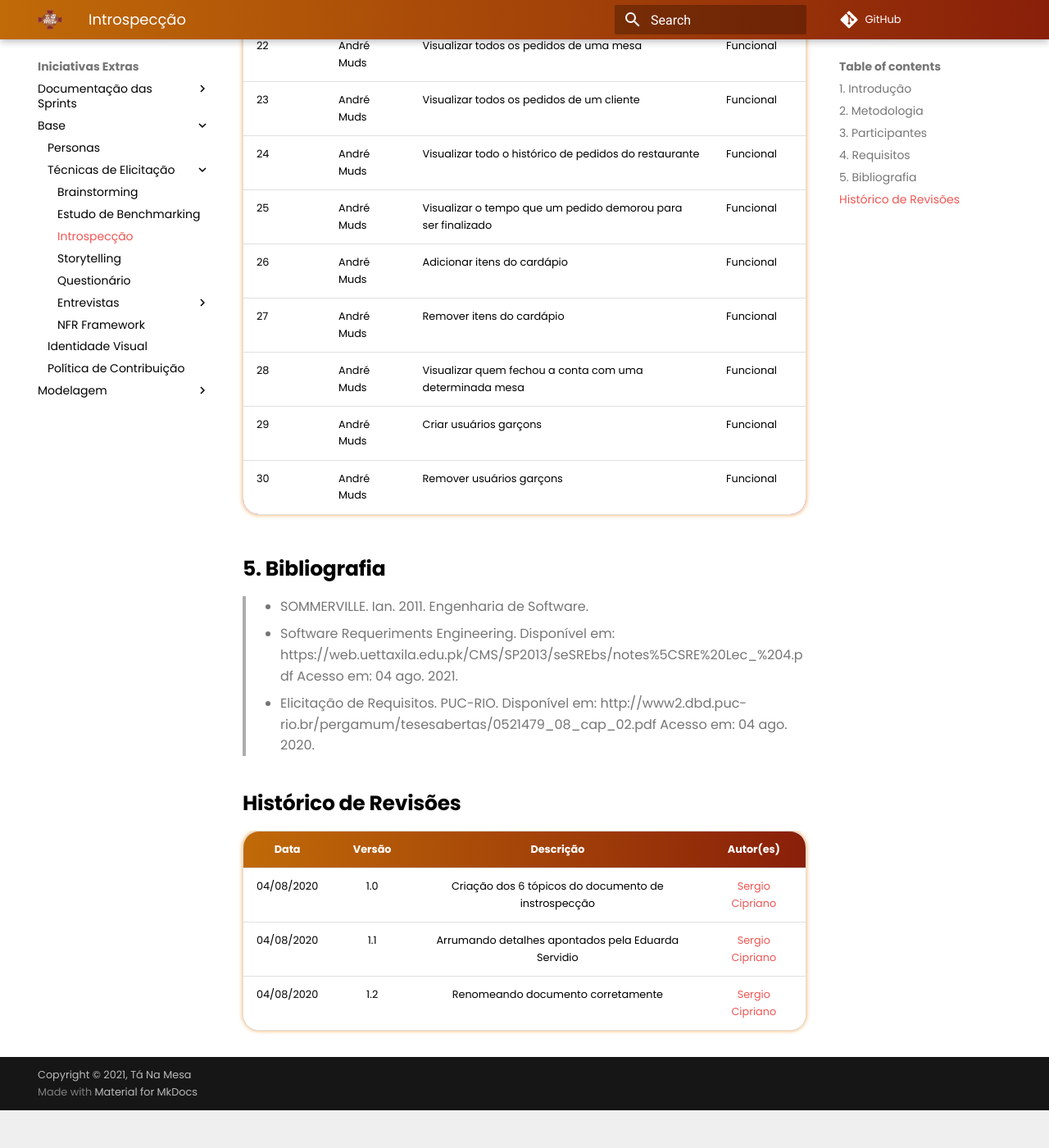
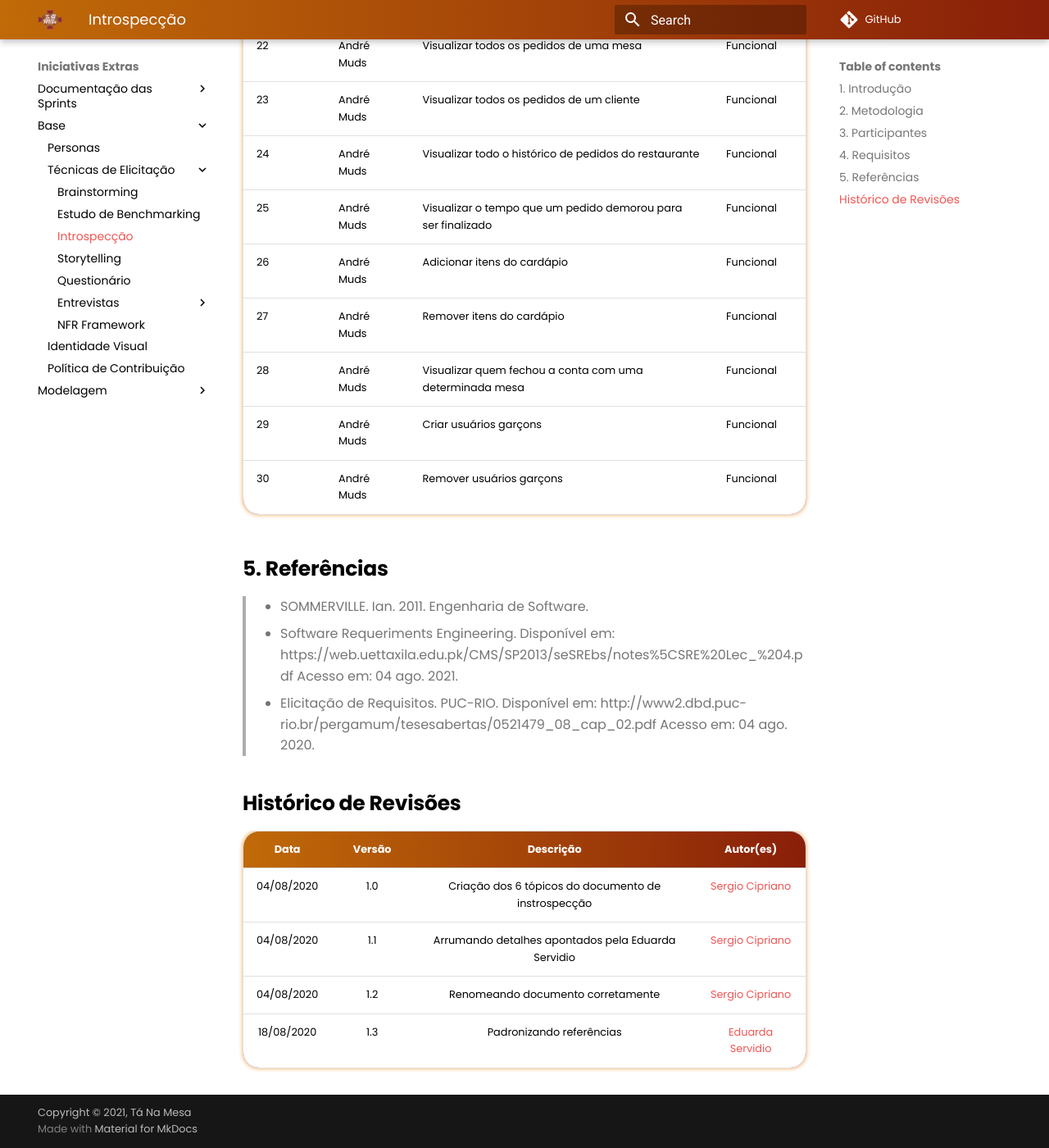
Before and after one commit to UnBArqDsw2021-1/2021.1_G02_TaNaMesa_docs, an MkDocs documentation site: the page built from docs/5-Extra/Base/Tecnicas-Elicitacao/Introspeccao.md, in a window 1280 px wide and 1400 px high, scrolled down 2156 px. Shown: the whole window at 82% size. Built offline with MkDocs 1.6.1 and Material for MkDocs 9.7.7, drawn with Linux system fonts in a browser that asks for light colours; comment, search, counter and statistics services are not loaded; before the commit the page ends 3510 px from its top, so only the background shows below that.

Commit message:
(#79)Padronizando referencias

```diff
--- a/docs/5-Extra/Base/Tecnicas-Elicitacao/Introspeccao.md
+++ b/docs/5-Extra/Base/Tecnicas-Elicitacao/Introspeccao.md
@@ -54,7 +54,7 @@ funcionalidade cada persona desejaria que tivesse para atender suas necessidades
 | 29 | André Muds   | Criar usuários garçons                                                                                                         | Funcional     |
 | 30 | André Muds   | Remover usuários garçons                                                                                                       | Funcional     |
 
-## 5. Bibliografia
+## 5. Referências
 
 > - SOMMERVILLE. Ian. 2011. Engenharia de Software.
   - Software Requeriments Engineering. Disponível em: https://web.uettaxila.edu.pk/CMS/SP2013/seSREbs/notes%5CSRE%20Lec_%204.pdf Acesso em: 04 ago. 2021.
@@ -67,3 +67,4 @@ funcionalidade cada persona desejaria que tivesse para atender suas necessidades
 | 04/08/2020 |  1.0   | Criação dos 6 tópicos do documento de instrospecção | [Sergio Cipriano](https://github.com/sergiosacj) |
 | 04/08/2020 |  1.1   | Arrumando detalhes apontados pela Eduarda Servidio  | [Sergio Cipriano](https://github.com/sergiosacj) |
 | 04/08/2020 |  1.2   | Renomeando documento corretamente                   | [Sergio Cipriano](https://github.com/sergiosacj) |
+| 18/08/2020 |  1.3   | Padronizando referências                   | [Eduarda Servidio](https://github.com/ServideoEC) |
```
